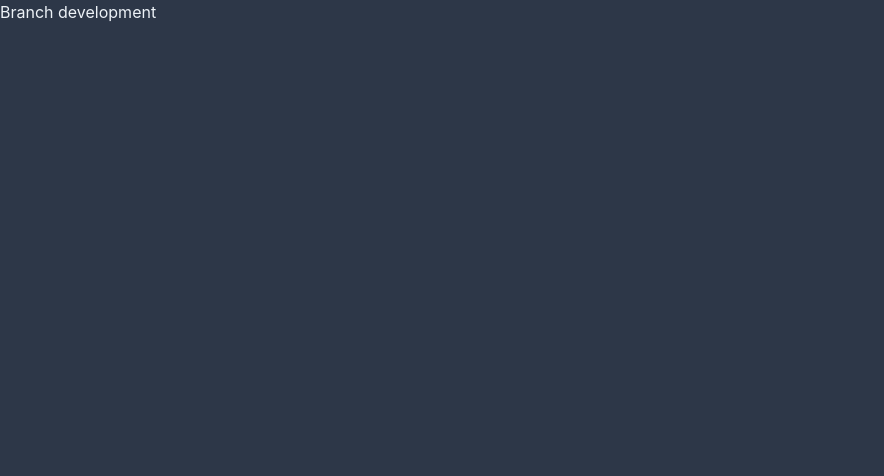
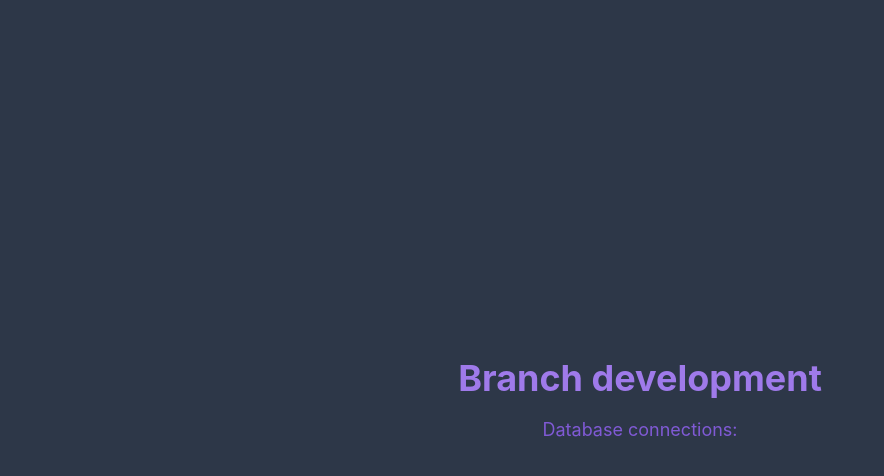
Before and after one commit to IanTorquato/pscj-website, a Next.js app: page / in a window 1280 px wide. Shown: the top 476 px of the page, without its empty margins (0-884 px from the left). Built offline with nearby package versions, Linux system fonts and the light colour scheme; no server answers; the database is empty.

Commit message:
✨ Adding fetching of current DB connections

```diff
--- /dev/null
+++ b/src/pages/api/db-connections.ts
@@ -0,0 +1,11 @@
+import type { NextApiRequest, NextApiResponse } from 'next';
+
+import { prisma } from '@pscj/services/prisma';
+
+type SelectDbConnections = Array<{ count: number }>;
+
+export default async (req: NextApiRequest, res: NextApiResponse) => {
+  const [{ count }]: SelectDbConnections = await prisma.$queryRaw`SELECT count(distinct(numbackends)) FROM pg_stat_database;`;
+
+  res.status(200).json({ dbConnections: count });
+};
--- a/src/pages/index.tsx
+++ b/src/pages/index.tsx
@@ -1,7 +1,25 @@
+import { Center, Heading, Text } from '@chakra-ui/react';
+import { useEffect, useState } from 'react';
+
 export default function Home() {
+  const [dbConnections, setDbConnections] = useState<number>();
+
+  useEffect(() => {
+    fetch('/api/db-connections')
+      .then((res) => res.json())
+      .then((data) => setDbConnections(data.dbConnections))
+      .catch(console.error);
+  }, []);
+
   return (
-    <main>
-      <h1>Branch development</h1>
-    </main>
+    <Center h="100vh" flexDir="column">
+      <Heading mb={4} color="purple.400">
+        Branch development
+      </Heading>
+
+      <Text fontSize="lg" color="purple.500">
+        Database connections: <b>{dbConnections}</b>
+      </Text>
+    </Center>
   );
 }
--- a/tsconfig.json
+++ b/tsconfig.json
@@ -25,6 +25,9 @@
       "@pscj/pages/*": [
         "./src/pages/*"
       ],
+      "@pscj/services/*": [
+        "./src/services/*"
+      ],
       "@pscj/styles/*": [
         "./src/styles/*"
       ]
```
Also changed, not shown: .eslintrc.json.
